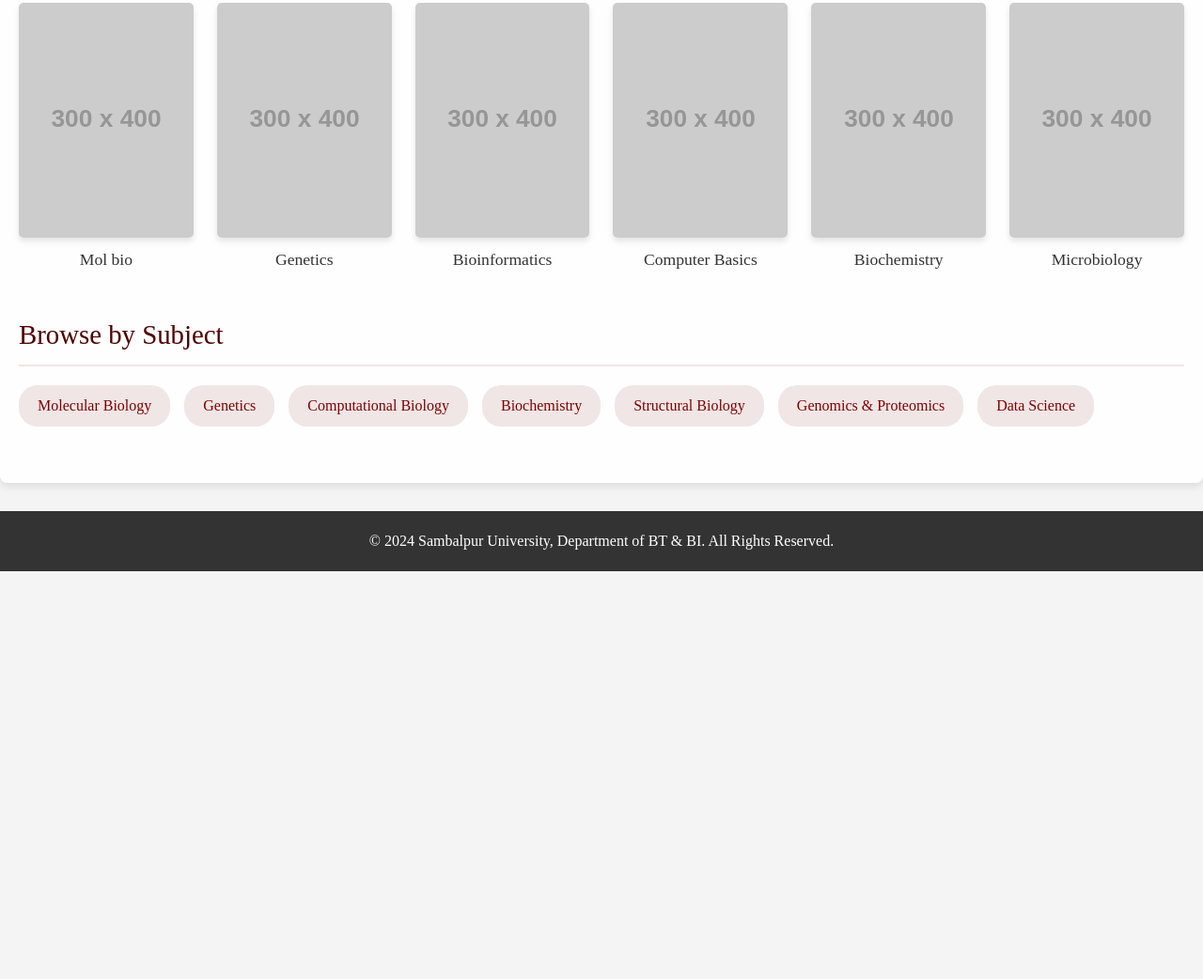
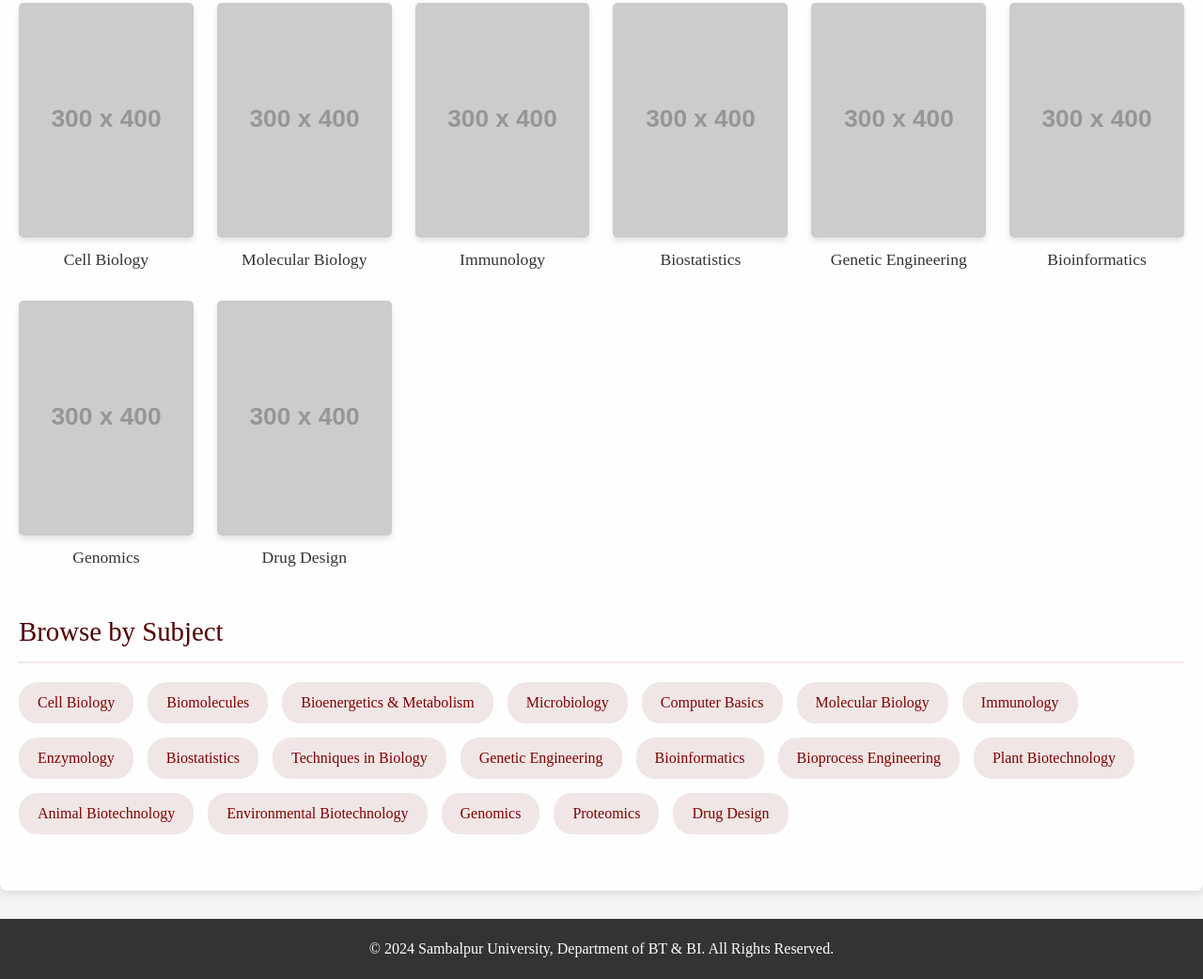
Before and after one commit to affankrc2003/BTBI-LIBRARY, a plain HTML site: page catalog.html in a window 1280 px wide. Shown: the part 491-1533 px from the top of the page at 94% size. Before the commit the page ends 1099 px from the top, so only its background shows below. Drawn offline with nearby package versions, Linux system fonts and the light colour scheme; placeholder pictures from the web are drawn by us.

Commit message:
catalog.html

```diff
--- a/catalog.html
+++ b/catalog.html
@@ -20,12 +20,12 @@
         .catalog-subsection { margin-bottom: 40px; }
         .subsection-title { font-size: 1.8em; color: #500000; margin-bottom: 20px; border-bottom: 2px solid #f0e6e6; padding-bottom: 10px; }
         .book-grid { display: grid; grid-template-columns: repeat(auto-fill, minmax(180px, 1fr)); gap: 25px; }
-        .book-item { text-align: center; cursor: pointer; } /* Added cursor pointer */
+        .book-item { text-align: center; cursor: pointer; }
         .book-item img { width: 100%; height: 250px; object-fit: cover; border-radius: 5px; box-shadow: 0 4px 6px rgba(0,0,0,0.1); transition: transform 0.3s, box-shadow 0.3s; }
         .book-item img:hover { transform: translateY(-5px); box-shadow: 0 8px 12px rgba(0,0,0,0.15); }
-        .book-item h4 { margin: 10px 0 5px; font-size: 1.1em; color: #333; } /* Adjusted font size */
+        .book-item h4 { margin: 10px 0 5px; font-size: 1.1em; color: #333; }
         .subject-list { list-style: none; padding: 0; display: flex; flex-wrap: wrap; gap: 15px; }
-        .subject-list li a { display: block; padding: 10px 20px; background-color: #f0e6e6; color: #800000; text-decoration: none; border-radius: 20px; transition: background-color 0.3s, color 0.3s; }
+        .subject-list li a { display: block; padding: 10px 20px; background-color: #f0e6e6; color: #800000; text-decoration: none; border-radius: 20px; transition: background-color 0.3s, color 0.3s; cursor: pointer; }
         .subject-list li a:hover { background-color: #800000; color: white; }
         .footer { background-color: #333; color: white; text-align: center; padding: 20px; margin-top: 30px; }
     </style>
@@ -70,24 +70,42 @@
             <div class="catalog-subsection">
                 <h3 class="subsection-title">New Arrivals by Subject</h3>
                 <div class="book-grid">
-                    <div class="book-item" data-subject="Molecular Biology" data-subject-short="Mol bio"><img src="https://placehold.co/300x400/a38383/FFFFFF?text=Molecular+Biology" alt="Book Cover"><h4>Mol bio</h4></div>
-                    <div class="book-item" data-subject="Genetics" data-subject-short="Genetics"><img src="https://placehold.co/300x400/83a383/FFFFFF?text=Genetics" alt="Book Cover"><h4>Genetics</h4></div>
-                    <div class="book-item" data-subject="Bioinformatics" data-subject-short="Bioinformatics"><img src="https://placehold.co/300x400/8383a3/FFFFFF?text=Bioinformatics" alt="Book Cover"><h4>Bioinformatics</h4></div>
-                    <div class="book-item" data-subject="Computer Basics" data-subject-short="Computer Basics"><img src="https://placehold.co/300x400/a3a383/FFFFFF?text=Computer+Basics" alt="Book Cover"><h4>Computer Basics</h4></div>
-                    <div class="book-item" data-subject="Biochemistry" data-subject-short="Biochemistry"><img src="https://placehold.co/300x400/a39a83/FFFFFF?text=Biochemistry" alt="Book Cover"><h4>Biochemistry</h4></div>
-                    <div class="book-item" data-subject="Microbiology" data-subject-short="Microbiology"><img src="https://placehold.co/300x400/83a39a/FFFFFF?text=Microbiology" alt="Book Cover"><h4>Microbiology</h4></div>
+                    <div class="book-item" data-subject="Cell Biology"><img src="https://placehold.co/300x400/a38383/FFFFFF?text=Cell+Biology" alt="Book Cover"><h4>Cell Biology</h4></div>
+                    <div class="book-item" data-subject="Molecular Biology"><img src="https://placehold.co/300x400/83a383/FFFFFF?text=Molecular+Biology" alt="Book Cover"><h4>Molecular Biology</h4></div>
+                    <div class="book-item" data-subject="Immunology"><img src="https://placehold.co/300x400/8383a3/FFFFFF?text=Immunology" alt="Book Cover"><h4>Immunology</h4></div>
+                    <div class="book-item" data-subject="Biostatistics"><img src="https://placehold.co/300x400/a3a383/FFFFFF?text=Biostatistics" alt="Book Cover"><h4>Biostatistics</h4></div>
+                    <div class="book-item" data-subject="Genetic Engineering"><img src="https://placehold.co/300x400/a39a83/FFFFFF?text=Genetic+Engineering" alt="Book Cover"><h4>Genetic Engineering</h4></div>
+                    <div class="book-item" data-subject="Bioinformatics"><img src="https://placehold.co/300x400/83a39a/FFFFFF?text=Bioinformatics" alt="Book Cover"><h4>Bioinformatics</h4></div>
+                    <div class="book-item" data-subject="Genomics"><img src="https://placehold.co/300x400/9a83a3/FFFFFF?text=Genomics" alt="Book Cover"><h4>Genomics</h4></div>
+                    <div class="book-item" data-subject="Drug Design"><img src="https://placehold.co/300x400/839aa3/FFFFFF?text=Drug+Design" alt="Book Cover"><h4>Drug Design</h4></div>
                 </div>
             </div>
             <div class="catalog-subsection">
                 <h3 class="subsection-title">Browse by Subject</h3>
                  <ul class="subject-list">
-                    <li><a href="#">Molecular Biology</a></li>
-                    <li><a href="#">Genetics</a></li>
-                    <li><a href="#">Computational Biology</a></li>
-                    <li><a href="#">Biochemistry</a></li>
-                    <li><a href="#">Structural Biology</a></li>
-                    <li><a href="#">Genomics & Proteomics</a></li>
-                    <li><a href="#">Data Science</a></li>
+                    <!-- Semester 1 -->
+                    <li><a data-subject="Cell Biology">Cell Biology</a></li>
+                    <li><a data-subject="Biomolecules">Biomolecules</a></li>
+                    <li><a data-subject="Bioenergetics and Metabolism">Bioenergetics & Metabolism</a></li>
+                    <li><a data-subject="Microbiology">Microbiology</a></li>
+                    <li><a data-subject="Computer Basics">Computer Basics</a></li>
+                    <!-- Semester 2 -->
+                    <li><a data-subject="Molecular Biology">Molecular Biology</a></li>
+                    <li><a data-subject="Immunology">Immunology</a></li>
+                    <li><a data-subject="Enzymology">Enzymology</a></li>
+                    <li><a data-subject="Biostatistics">Biostatistics</a></li>
+                    <li><a data-subject="Techniques in Biology">Techniques in Biology</a></li>
+                     <!-- Semester 3 -->
+                    <li><a data-subject="Genetic Engineering">Genetic Engineering</a></li>
+                    <li><a data-subject="Bioinformatics">Bioinformatics</a></li>
+                    <li><a data-subject="Bioprocess Engineering">Bioprocess Engineering</a></li>
+                    <li><a data-subject="Plant Biotechnology">Plant Biotechnology</a></li>
+                     <!-- Semester 4 -->
+                    <li><a data-subject="Animal Biotechnology">Animal Biotechnology</a></li>
+                    <li><a data-subject="Environmental Biotechnology">Environmental Biotechnology</a></li>
+                    <li><a data-subject="Genomics">Genomics</a></li>
+                    <li><a data-subject="Proteomics">Proteomics</a></li>
+                    <li><a data-subject="Drug Design">Drug Design</a></li>
                 </ul>
             </div>
         </section>
@@ -114,14 +132,32 @@
 
     <script>
         document.addEventListener('DOMContentLoaded', () => {
-            // Data for authors by subject
+            // Data for authors by subject, based on Sambalpur University Syllabus.
+            // **IMPORTANT**: Replace '#' with the actual URL to your PDF file.
             const authorsBySubject = {
-                'Molecular Biology': ['H. Lodish', 'Bruce Alberts', 'James D. Watson', 'David Baltimore'],
-                'Genetics': ['D.S. Falconer', 'Anthony J.F. Griffiths', 'Benjamin A. Pierce', 'Robert J. Brooker'],
-                'Bioinformatics': ['P. Compeau & P. Pevzner', 'Arthur M. Lesk', 'David W. Mount', 'Jin Xiong'],
-                'Computer Basics': ['Peter Norton', 'V. Rajaraman', 'Anita Goel', 'E. Balagurusamy'],
-                'Biochemistry': ['D. L. Nelson', 'J. M. Berg', 'Voet & Voet', 'Lubert Stryer'],
-                'Microbiology': ['Michael T. Madigan', 'Gerard J. Tortora', 'Lansing M. Prescott', 'Jacquelyn G. Black']
+                // Semester 1
+                'Cell Biology': [ { name: 'Gerald Karp', pdfUrl: '#' }, { name: 'Bruce Alberts', pdfUrl: '#' } ],
+                'Biomolecules': [ { name: 'J. L. Jain', pdfUrl: '#' }, { name: 'Lehninger', pdfUrl: '#' } ],
+                'Bioenergetics and Metabolism': [ { name: 'Voet & Voet', pdfUrl: '#' }, { name: 'Lubert Stryer', pdfUrl: '#' } ],
+                'Microbiology': [ { name: 'Michael T. Madigan', pdfUrl: '#' }, { name: 'Lansing M. Prescott', pdfUrl: '#' } ],
+                'Computer Basics': [ { name: 'Peter Norton', pdfUrl: '#' }, { name: 'V. Rajaraman', pdfUrl: '#' } ],
+                // Semester 2
+                'Molecular Biology': [ { name: 'H. Lodish', pdfUrl: '#' }, { name: 'James D. Watson', pdfUrl: '#' } ],
+                'Immunology': [ { name: 'Abul K. Abbas', pdfUrl: '#' }, { name: 'Janis Kuby', pdfUrl: '#' } ],
+                'Enzymology': [ { name: 'Trevor Palmer', pdfUrl: '#' }, { name: 'Dixon and Webb', pdfUrl: '#' } ],
+                'Biostatistics': [ { name: 'Marcello Pagano', pdfUrl: '#' }, { name: 'Wayne W. Daniel', pdfUrl: '#' } ],
+                'Techniques in Biology': [ { name: 'Keith Wilson & John Walker', pdfUrl: '#' } ],
+                // Semester 3
+                'Genetic Engineering': [ { name: 'T. A. Brown', pdfUrl: '#' }, { name: 'Sandy B. Primrose', pdfUrl: '#' } ],
+                'Bioinformatics': [ { name: 'David W. Mount', pdfUrl: '#' }, { name: 'Arthur M. Lesk', pdfUrl: '#' } ],
+                'Bioprocess Engineering': [ { name: 'Pauline M. Doran', pdfUrl: '#' }, { name: 'Michael L. Shuler', pdfUrl: '#' } ],
+                'Plant Biotechnology': [ { name: 'H. S. Chawla', pdfUrl: '#' }, { name: 'Adrian Slater', pdfUrl: '#' } ],
+                // Semester 4
+                'Animal Biotechnology': [ { name: 'R. Ian Freshney', pdfUrl: '#' }, { name: 'M. M. Ranga', pdfUrl: '#' } ],
+                'Environmental Biotechnology': [ { name: 'Bruce E. Rittmann', pdfUrl: '#' }, { name: 'G. M. Evans', pdfUrl: '#' } ],
+                'Genomics': [ { name: 'S. B. Primrose', pdfUrl: '#' }, { name: 'T. A. Brown', pdfUrl: '#' } ],
+                'Proteomics': [ { name: 'Richard M. Twyman', pdfUrl: '#' }, { name: 'Daniel C. Liebler', pdfUrl: '#' } ],
+                'Drug Design': [ { name: 'Andrew R. Leach', pdfUrl: '#' }, { name: 'Klaus Wermuth', pdfUrl: '#' } ]
             };
 
             // Modal elements
@@ -130,32 +166,31 @@
             const modalTitle = document.getElementById('modal-title');
             const authorList = document.getElementById('author-list');
 
-            // Book items
-            const bookItems = document.querySelectorAll('.book-item');
+            const openAuthorModal = (subject) => {
+                const authors = authorsBySubject[subject];
+                if (subject && authors) {
+                    modalTitle.textContent = `Key Authors in ${subject}`;
+                    authorList.innerHTML = authors.map(author =>
+                        `<li><a href="${author.pdfUrl}" target="_blank" class="text-blue-700 hover:underline">${author.name}</a></li>`
+                    ).join('');
+                    modal.classList.remove('hidden');
+                }
+            };
 
-            bookItems.forEach(item => {
-                item.addEventListener('click', () => {
+            document.querySelectorAll('.book-item, .subject-list a').forEach(item => {
+                item.addEventListener('click', (event) => {
+                    event.preventDefault();
                     const subject = item.dataset.subject;
-                    const authors = authorsBySubject[subject];
-
-                    if (subject && authors) {
-                        // Populate and show the modal
-                        modalTitle.textContent = `Key Authors in ${subject}`;
-                        authorList.innerHTML = authors.map(author => `<li>${author}</li>`).join('');
-                        modal.classList.remove('hidden');
-                    }
+                    openAuthorModal(subject);
                 });
             });
 
-            // Function to close the modal
             const closeModal = () => {
                 modal.classList.add('hidden');
             };
 
-            // Event listeners for closing the modal
             closeModalBtn.addEventListener('click', closeModal);
             modal.addEventListener('click', (event) => {
-                // Close if the outer overlay is clicked
                 if (event.target === modal) {
                     closeModal();
                 }
```
